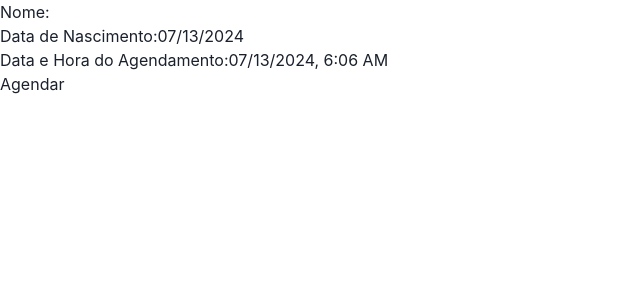
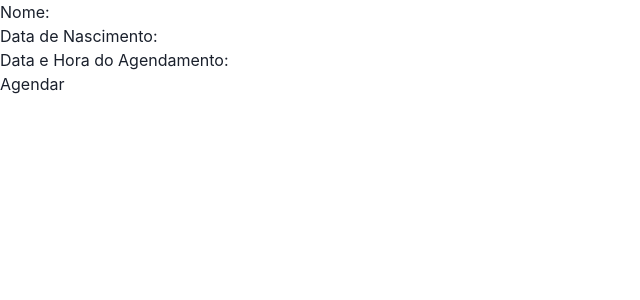
Before and after one commit to Gominho01/Pitang-frontend, a React (Vite) app: page / in a window 1280 px wide. Shown: the top 300 px of the page, without its empty margins (0-640 px from the left). Built offline with nearby package versions, Linux system fonts and the light colour scheme.

Commit message:
feat: improving calendar

```diff
--- a/src/components/AppointmentForm.jsx
+++ b/src/components/AppointmentForm.jsx
@@ -14,14 +14,17 @@ const schema = z.object({
 });
 
 const AppointmentForm = () => {
-  const { register, handleSubmit, formState: { errors }, setValue } = useForm({
+  const { register, handleSubmit, formState: { errors }, setValue, watch } = useForm({
     resolver: zodResolver(schema),
   });
-  const { isOpen, onOpen} = useDisclosure();
+  const { onOpen } = useDisclosure();
+
+  const watchBirthDate = watch('birthDate');
+  const watchAppointmentDate = watch('appointmentDate');
 
   const onSubmit = async (data) => {
     try {
-      await axios.post('http://localhost:3000/appointments', data);
+      await axios.post('http://localhost:3000/api/appointments', data);
       onOpen();
     } catch (error) {
       console.error('Error creating appointment', error);
@@ -37,16 +40,26 @@ const AppointmentForm = () => {
       </div>
       <div>
         <label>Data de Nascimento:</label>
-        <DatePicker selected={new Date()} onChange={(date) => setValue('birthDate', date)} />
+        <DatePicker
+          selected={watchBirthDate || null}
+          onChange={(date) => setValue('birthDate', date)}
+          dateFormat="dd/MM/yyyy"
+        />
         {errors.birthDate && <p>{errors.birthDate.message}</p>}
       </div>
       <div>
         <label>Data e Hora do Agendamento:</label>
         <DatePicker
-          selected={new Date()}
+          selected={watchAppointmentDate || null}
           onChange={(date) => setValue('appointmentDate', date)}
           showTimeSelect
-          dateFormat="Pp"
+          timeFormat="HH:mm"
+          timeIntervals={60}
+          timeCaption="Hora"
+          dateFormat="dd/MM/yyyy HH:mm"
+          minDate={new Date()}
+          minTime={new Date(new Date().setHours(10, 0))}
+          maxTime={new Date(new Date().setHours(20, 0))}
         />
         {errors.appointmentDate && <p>{errors.appointmentDate.message}</p>}
       </div>
```
